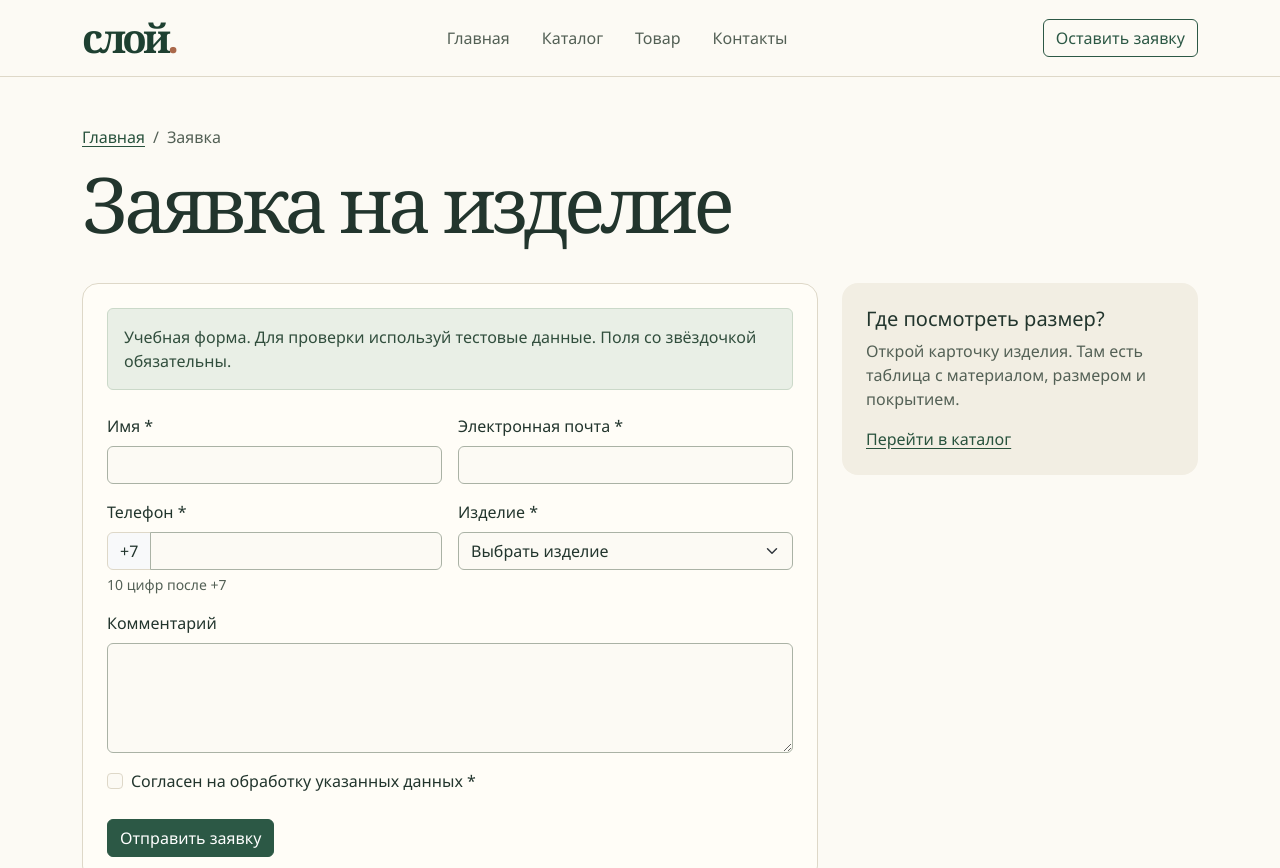
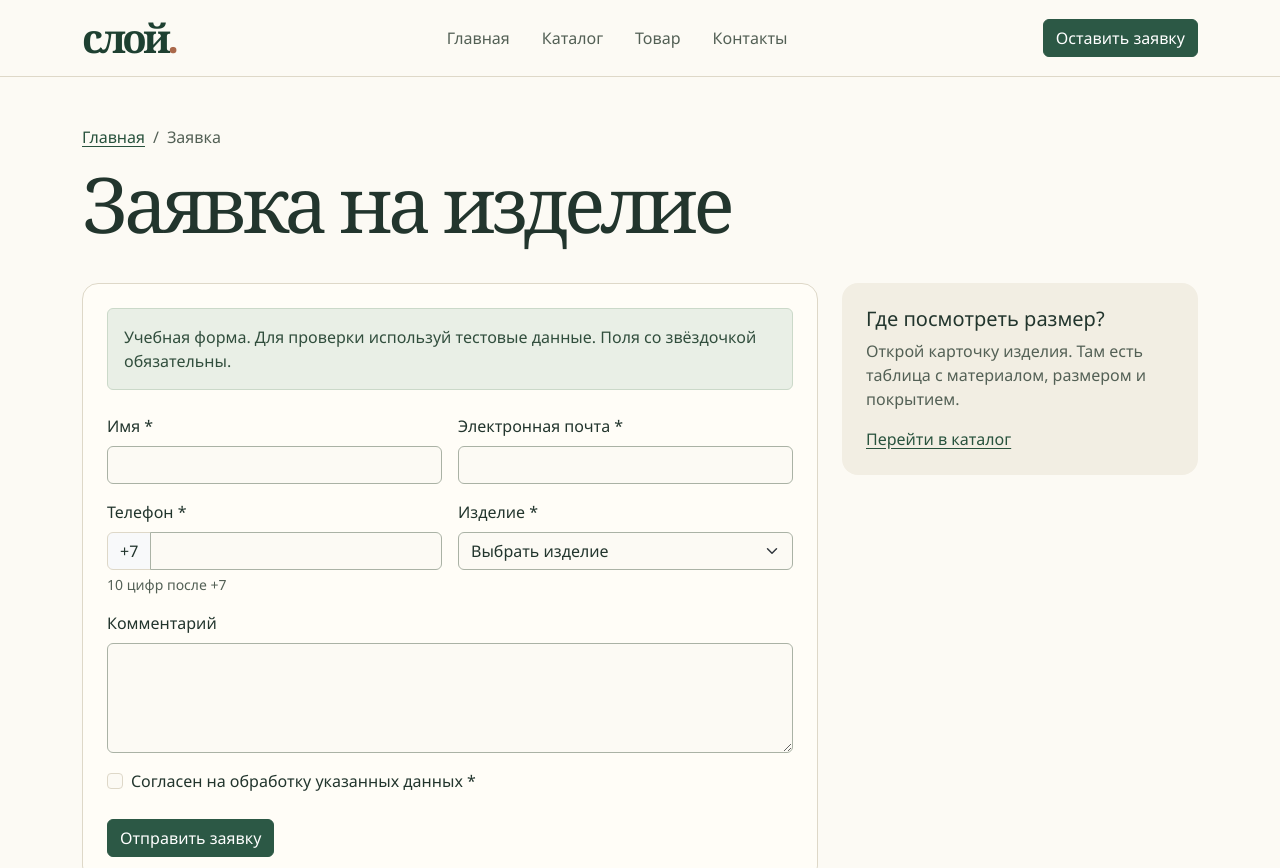
Before and after one commit to Proxima145/kr2-bootstrap-shop, a plain HTML site: page order.html in a window 1280 px wide. Shown: the top 868 px of the page. Drawn offline with Linux system fonts and the light colour scheme.

Commit message:
ПЗ №11. Выделить текущую страницу заявки в меню

```diff
--- a/css/custom.css
+++ b/css/custom.css
@@ -78,6 +78,11 @@ a { text-underline-offset: 0.2em; }
   --bs-btn-active-bg: var(--shop-green-dark);
   --bs-btn-active-border-color: var(--shop-green-dark);
   --bs-btn-focus-shadow-rgb: 51, 94, 73;
+}
+
+.site-header .btn[aria-current="page"] {
+  --bs-btn-color: #fff;
+  --bs-btn-bg: var(--shop-green);
 }
 
 .shop-hero {
```
